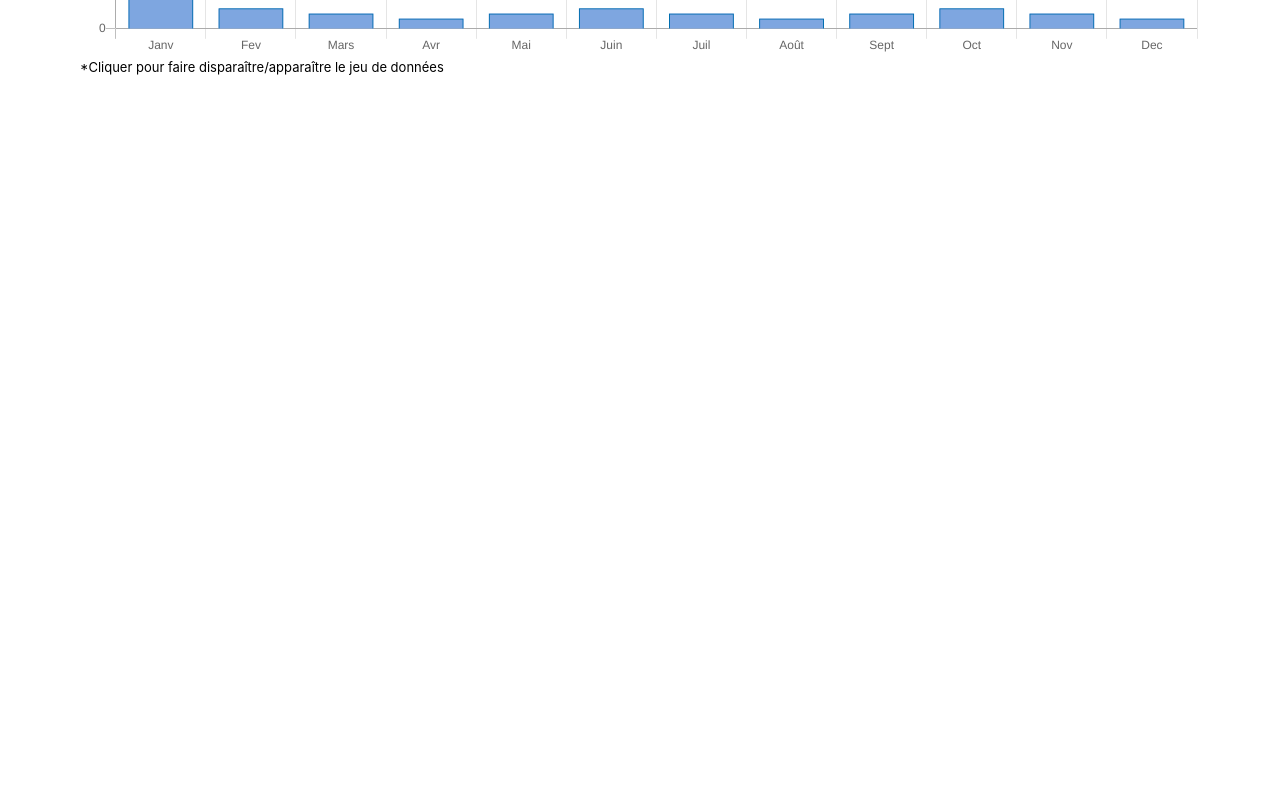
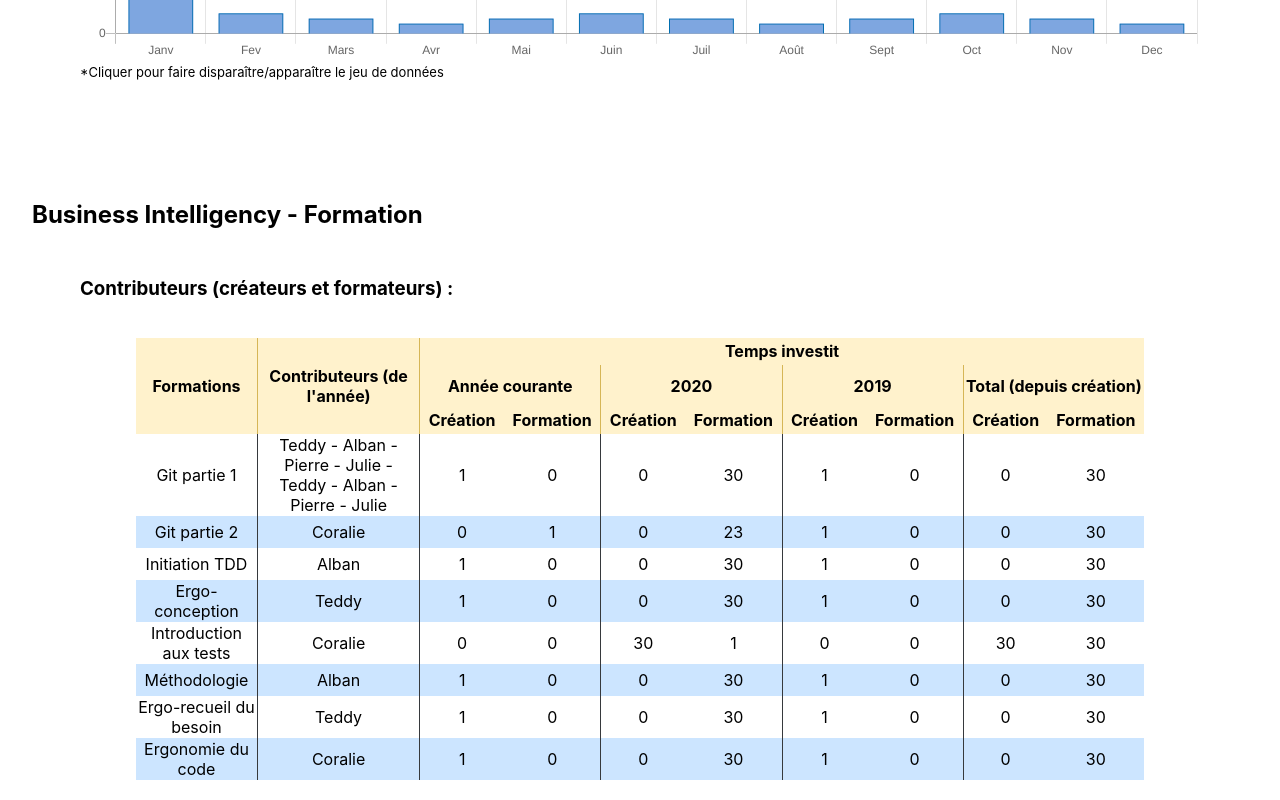
Before and after one commit to nicoudsarah/planbot, a React (Create React App) app: page / in a window 1280 px wide. Shown: the part 1314-2114 px from the top of the page. Before the commit the page ends 1389 px from the top, so only its background shows below. Built offline with nearby package versions, Linux system fonts and the light colour scheme.

Commit message:
[dev] add Formation and ContributorTable component and format them

```diff
--- a/src/App.js
+++ b/src/App.js
@@ -1,11 +1,13 @@
 import React from 'react';
 import ExcellenceCenter from './components/ExcellenceCenter';
+import Formations from './components/Formations';
 import './App.scss';
 
 const App = () => (
   <div className="App">
     <h1 className="title">Business Intelligency</h1>
     <ExcellenceCenter />
+    <Formations />
   </div>
 );
 
--- /dev/null
+++ b/src/components/ContributorTable.js
@@ -0,0 +1,137 @@
+import React from 'react';
+import './ContributorTable.scss';
+
+const ContributorTable = () => (
+  <div>
+    <table className="contributor-table">
+      <thead>
+        <tr>
+          <th> </th>
+          <th className="contributor-table__contributor-section"> </th>
+          <th className="contributor-table__time-section" colSpan="8">Temps investit</th>
+        </tr>
+        <tr>
+          <th>Formations</th>
+          <th className="contributor-table__contributor-section">Contributeurs (de l&apos;année)</th>
+          <th colSpan="2" className="contributor-table__time-section">Année courante</th>
+          <th colSpan="2" className="contributor-table__time-section">2020</th>
+          <th colSpan="2" className="contributor-table__time-section">2019</th>
+          <th colSpan="2" className="contributor-table__time-section">Total (depuis création)</th>
+        </tr>
+        <tr>
+          <th> </th>
+          <th className="contributor-table__contributor-section"> </th>
+          <th className="contributor-table__time-section">Création</th>
+          <th>Formation</th>
+          <th className="contributor-table__time-section">Création</th>
+          <th>Formation</th>
+          <th className="contributor-table__time-section">Création</th>
+          <th>Formation</th>
+          <th className="contributor-table__time-section">Création</th>
+          <th>Formation</th>
+        </tr>
+      </thead>
+      <tbody>
+        <tr>
+          <td>Git partie 1</td>
+          <td className="contributor-table__contributors-name">Teddy - Alban - Pierre - Julie - Teddy - Alban - Pierre - Julie</td>
+          <td className="contributor-table__creation">1</td>
+          <td>0</td>
+          <td className="contributor-table__creation">0</td>
+          <td>30</td>
+          <td className="contributor-table__creation">1</td>
+          <td>0</td>
+          <td className="contributor-table__creation">0</td>
+          <td>30</td>
+        </tr>
+        <tr>
+          <td>Git partie 2</td>
+          <td className="contributor-table__contributors-name">Coralie</td>
+          <td className="contributor-table__creation">0</td>
+          <td>1</td>
+          <td className="contributor-table__creation">0</td>
+          <td>23</td>
+          <td className="contributor-table__creation">1</td>
+          <td>0</td>
+          <td className="contributor-table__creation">0</td>
+          <td>30</td>
+        </tr>
+        <tr>
+          <td>Initiation TDD</td>
+          <td className="contributor-table__contributors-name">Alban</td>
+          <td className="contributor-table__creation">1</td>
+          <td>0</td>
+          <td className="contributor-table__creation">0</td>
+          <td>30</td>
+          <td className="contributor-table__creation">1</td>
+          <td>0</td>
+          <td className="contributor-table__creation">0</td>
+          <td>30</td>
+        </tr>
+        <tr>
+          <td>Ergo-conception</td>
+          <td className="contributor-table__contributors-name">Teddy</td>
+          <td className="contributor-table__creation">1</td>
+          <td>0</td>
+          <td className="contributor-table__creation">0</td>
+          <td>30</td>
+          <td className="contributor-table__creation">1</td>
+          <td>0</td>
+          <td className="contributor-table__creation">0</td>
+          <td>30</td>
+        </tr>
+        <tr>
+          <td>Introduction aux tests</td>
+          <td className="contributor-table__contributors-name">Coralie</td>
+          <td className="contributor-table__creation">0</td>
+          <td>0</td>
+          <td className="contributor-table__creation">30</td>
+          <td>1</td>
+          <td className="contributor-table__creation">0</td>
+          <td>0</td>
+          <td className="contributor-table__creation">30</td>
+          <td>30</td>
+        </tr>
+        <tr>
+          <td>Méthodologie</td>
+          <td className="contributor-table__contributors-name">Alban</td>
+          <td className="contributor-table__creation">1</td>
+          <td>0</td>
+          <td className="contributor-table__creation">0</td>
+          <td>30</td>
+          <td className="contributor-table__creation">1</td>
+          <td>0</td>
+          <td className="contributor-table__creation">0</td>
+          <td>30</td>
+        </tr>
+        <tr>
+          <td>Ergo-recueil du besoin</td>
+          <td className="contributor-table__contributors-name">Teddy</td>
+          <td className="contributor-table__creation">1</td>
+          <td>0</td>
+          <td className="contributor-table__creation">0</td>
+          <td>30</td>
+          <td className="contributor-table__creation">1</td>
+          <td>0</td>
+          <td className="contributor-table__creation">0</td>
+          <td>30</td>
+        </tr>
+        <tr>
+          <td>Ergonomie du code</td>
+          <td className="contributor-table__contributors-name">Coralie</td>
+          <td className="contributor-table__creation">1</td>
+          <td>0</td>
+          <td className="contributor-table__creation">0</td>
+          <td>30</td>
+          <td className="contributor-table__creation">1</td>
+          <td>0</td>
+          <td className="contributor-table__creation">0</td>
+          <td>30</td>
+        </tr>
+      </tbody>
+    </table>
+    <br />
+  </div>
+);
+
+export default ContributorTable;
--- /dev/null
+++ b/src/components/ContributorTable.scss
@@ -0,0 +1,55 @@
+$color-light-yellow: #FFF2CC;
+$color-light-blue: #CCE5FF;
+$color-dark-grey: #36393D;
+$color-gold: #D6B656;
+
+table {
+  border-collapse: collapse;
+}
+
+thead {
+  background-color: $color-light-yellow;
+  text-align: center;
+  height: 60px;
+}
+
+tbody tr:nth-child(even) {
+  background-color: $color-light-blue;
+}
+
+tbody tr {
+  text-align: center;
+}
+
+td {
+  height: 30px;
+}
+
+th {
+  height: 25px;
+}
+
+.contributor-table {
+  width: 90%;
+  margin: auto;
+
+  &__contributor-section {
+    border-left: solid $color-gold 1px;
+  }
+
+  &__contributors-name {
+    table-layout: auto;
+    width: 10%;
+    border-left: solid $color-dark-grey 1px;
+  }
+
+  &__time-section {
+    border-left: solid $color-gold 1px;
+  }
+
+  &__creation {
+    border-left: solid $color-dark-grey 1px;
+  }
+
+
+}
--- /dev/null
+++ b/src/components/Formations.js
@@ -0,0 +1,13 @@
+import React from 'react';
+import './Formations.scss';
+import ContributorTable from './ContributorTable';
+
+const Formations = () => (
+  <div className="formations">
+    <h2 className="formations__title">Business Intelligency - Formation</h2>
+    <h3 className="formations__subtitle">Contributeurs (créateurs et formateurs) :</h3>
+    <ContributorTable />
+  </div>
+);
+
+export default Formations;
--- /dev/null
+++ b/src/components/Formations.scss
@@ -0,0 +1,14 @@
+.formations {
+    margin-left: 5em;
+    margin-right: 5em;
+
+    &__title {
+      margin-left: -2em;
+      margin-top: 5em;
+      margin-bottom: 2em;
+     }
+
+  &__subtitle {
+    margin-bottom: 2em;
+  }
+}
```
